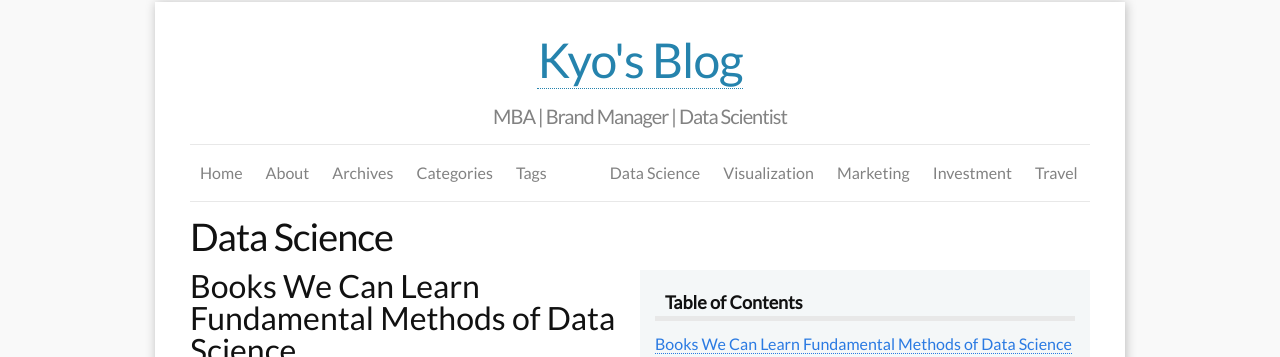
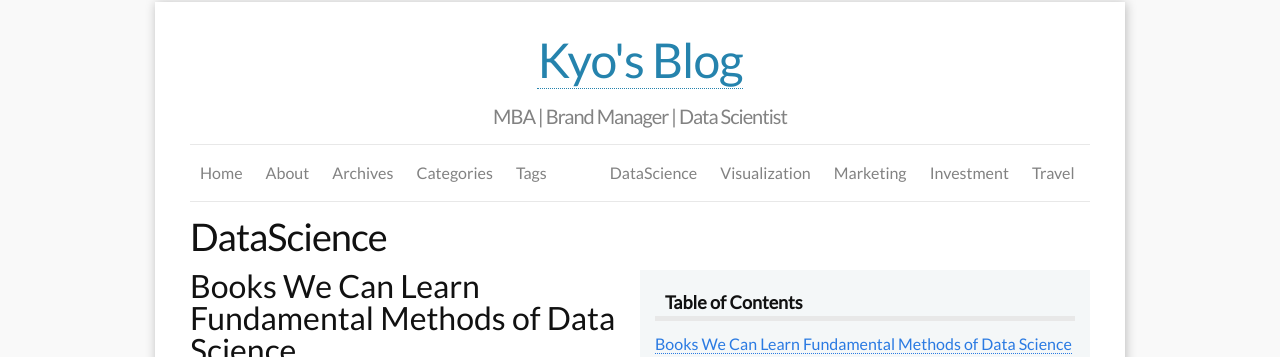
Before and after one commit to kyo1988/Kyo.github.io, a Jekyll site: the page built from g_datascience.md, in a window 1280 px wide and 900 px high. Shown: the part 118-475 px from the top of the window. Built offline with Jekyll 4.4.1, drawn with Linux system fonts in a browser that asks for light colours; comment, search, counter and statistics services are not loaded.

Commit message:
mod review

```diff
--- a/_config.yml
+++ b/_config.yml
@@ -38,7 +38,7 @@ locales:
       Google_search: "Site Search"
       Home: "Home"
       About: "About"
-      DataScience: "Data Science"
+      DataScience: "DataScience"
       Visualization: "Visualization"
       Marketing: "Marketing"
       Investment: "Investment"
```
